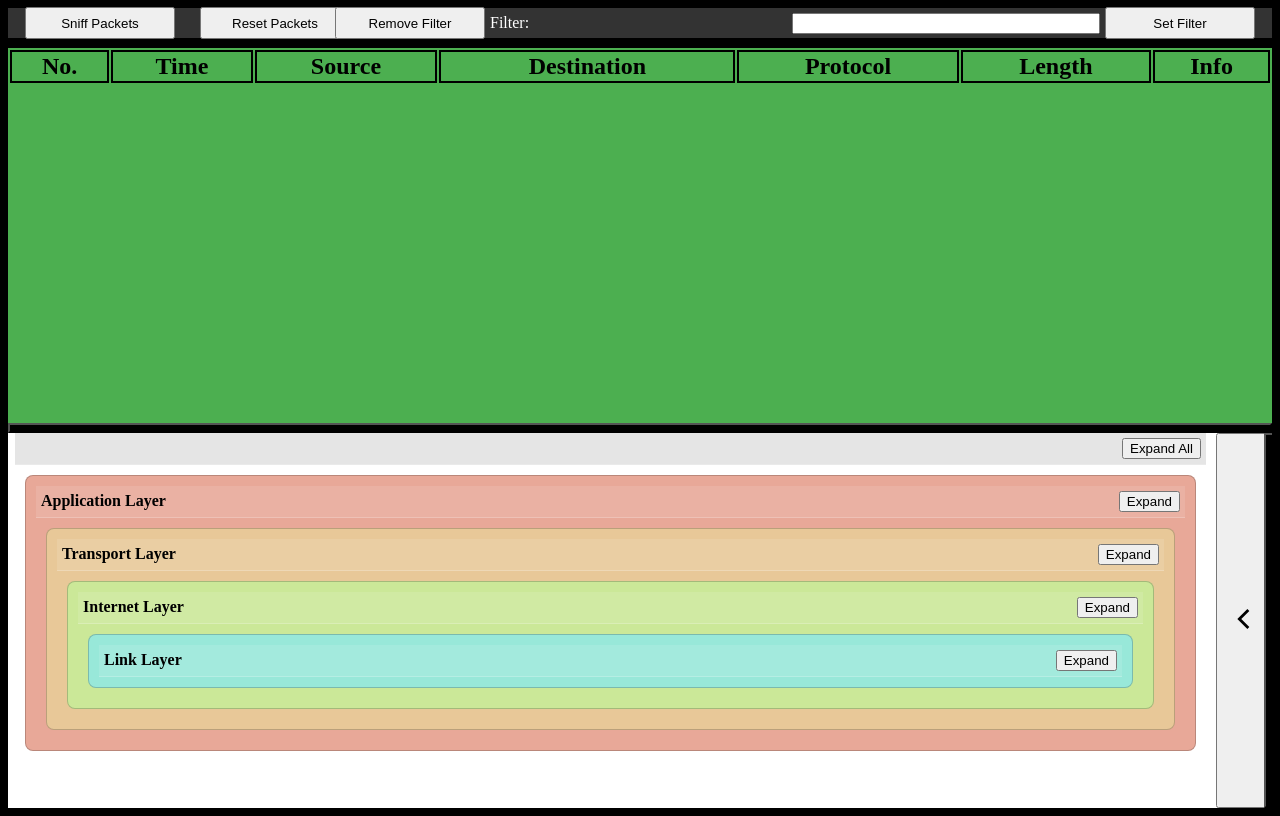
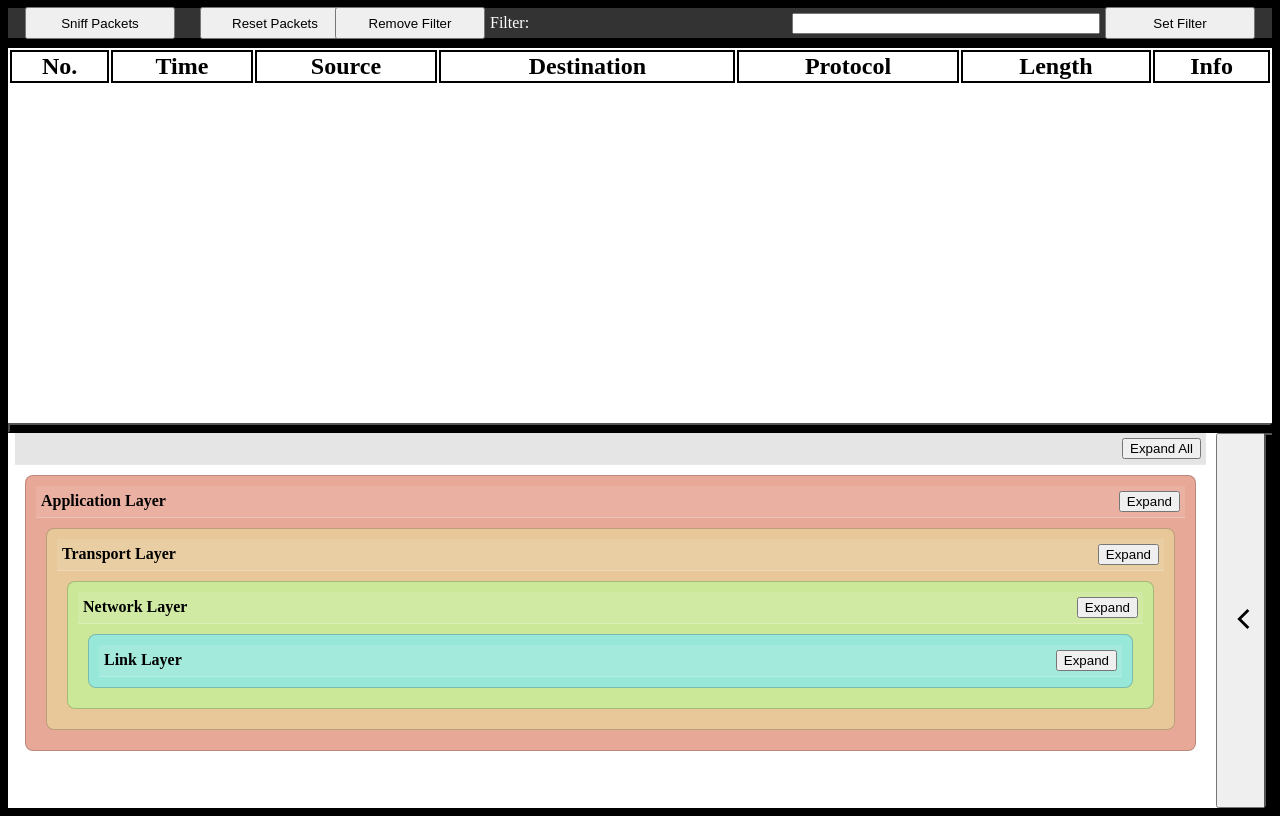
Before and after one commit to BOTBAM/UI-Project-3, a SvelteKit app: page / in a window 1280 px wide. Built offline with nearby package versions, Linux system fonts and the light colour scheme.

Commit message:
Style + Network Layer name changes
^^^

```diff
--- a/src/lib/sampleData.json
+++ b/src/lib/sampleData.json
@@ -22,9 +22,9 @@
             "SCTP, Stream ID: 0, Seq: 1, Payload Protocol: 1"
         ]
     },
-    "internet":
+    "network":
     {
-        "name": "Internet Layer",
+        "name": "Network Layer",
         "data":
         [
             "IP, Src: 192.168.1.1, Dest: 192.168.1.2, TTL: 64",
--- a/src/routes/+page.svelte
+++ b/src/routes/+page.svelte
@@ -10,12 +10,12 @@
 
     $: if (running == true)
     {
-        bColor = "#e17878";
+        bColor = "#b8ffa7";
         sniffButtonLabel = "Stop Sniffing Packets";
     }
     else
     {
-        bColor = "#4caf50";
+        bColor = "#ffffff";
         sniffButtonLabel = "Sniff Packets";
     }
 
@@ -32,7 +32,7 @@
 
     let hexContainer;
     let running = false; // are packets being sniffed?
-    let bColor = "#4caf50"; // background color for the sniffed packets section
+    let bColor = "#ffffff"; // background color for the sniffed packets section
     let sniffButtonLabel = "Sniff Packets";
     let cancel = false; // should we cancel the packet sniffing?
     let filter = ""; // filter the user can set to display certain packets
@@ -50,7 +50,7 @@
     {
         application: true,
         transport: true,
-        internet: true,
+        network: true,
         link: true,
     };
 
@@ -240,7 +240,7 @@
     // Sequential Fade-in Logic
     function fadeInLayers()
     {
-        const layers = ['application', 'transport', 'internet', 'link'];
+        const layers = ['application', 'transport', 'network', 'link'];
         layers.forEach((layer, index) =>
         {
             setTimeout(() =>
@@ -552,19 +552,19 @@
                         </div>
                     {/if}
 
-                    <!-- Internet Layer (Always Visible as Nested) -->
-                    <div class="nested-container level-3" id="internet-layer" style="background-color: #cbe898;">
+                    <!-- Network Layer (Always Visible as Nested) -->
+                    <div class="nested-container level-3" id="network-layer" style="background-color: #cbe898;">
                         <div class="layer-header">
-                            <span>{sampleData.internet.name}</span>
-                            <button on:click={() => toggleCollapse('internet')}>
-                                {collapsed.internet ? "Expand" : "Collapse"}
+                            <span>{sampleData.network.name}</span>
+                            <button on:click={() => toggleCollapse('network')}>
+                                {collapsed.network ? "Expand" : "Collapse"}
                             </button>
                         </div>
 
-                        <!-- Content of Internet Layer -->
-                        {#if !collapsed.internet}
+                        <!-- Content of Network Layer -->
+                        {#if !collapsed.network}
                             <div class="layer-content">
-                                {#each sampleData.internet.data as item}
+                                {#each sampleData.network.data as item}
                                     <p>{item}</p>
                                 {/each}
                             </div>
@@ -613,8 +613,8 @@
             </button>
         {:else}
             <div
-                class="hex-viewer small-container-right"
-                style="width: {rightWidth}%; background-color: #ff9800;"
+                class="hex-viewer"
+                style="width: {rightWidth}%; background-color: #ffffff;"
                 bind:this={hexContainer}
             ></div>
         {/if}
@@ -622,7 +622,8 @@
 </div>
 
 <style>
-    .container {
+    .container
+    {
         display: flex;
         flex-direction: column;
         align-items: stretch;
@@ -634,7 +635,8 @@
         overflow-y: auto; /* Scrollbar for the outermost container */
     }
 
-    .options-bar {
+    .options-bar
+    {
         width: 100%;
         height: 4%;
         background-color: #333;
@@ -739,29 +741,21 @@
         font-size: 1.5rem;
     }
 
-    table {
+    table
+    {
         width: 100%;
     }
 
-    th {
+    th
+    {
         border: 2px solid black;
     }
 
-    .bottom-row {
+    .bottom-row
+    {
         display: flex;
         width: 100%;
         position: relative;
-    }
-
-    .small-container-right {
-        display: flex;
-        flex-direction: column; /* Allow vertical stacking */
-        align-items: stretch;
-        justify-content: flex-start;
-        color: #322c22;
-        font-size: 1.2rem;
-        overflow: auto; /* Scrollbar for the outermost layer (left section) */
-        padding-left: 10px; /* Add padding on the left side */
     }
 
     .small-container-left
@@ -845,7 +839,8 @@
         position: relative;
     }
 
-    .horizontal-resizer:hover {
+    .horizontal-resizer:hover
+    {
         background-color: #555;
     }
 
@@ -863,7 +858,8 @@
 
 
 
-    .vertical-resizer:hover {
+    .vertical-resizer:hover
+    {
         background-color: #555;
     }
 
@@ -878,13 +874,16 @@
         color: #333;
         display: flex;
         justify-items: center;
+        margin-left: 11px;
     }
 
-    :global(.hex-table) {
+    :global(.hex-table)
+    {
         border-collapse: collapse;
     }
 
-    :global(.hex-table td) {
+    :global(.hex-table td)
+    {
         padding: 0 4px;
         line-height: 1.2;
         white-space: pre;
```
